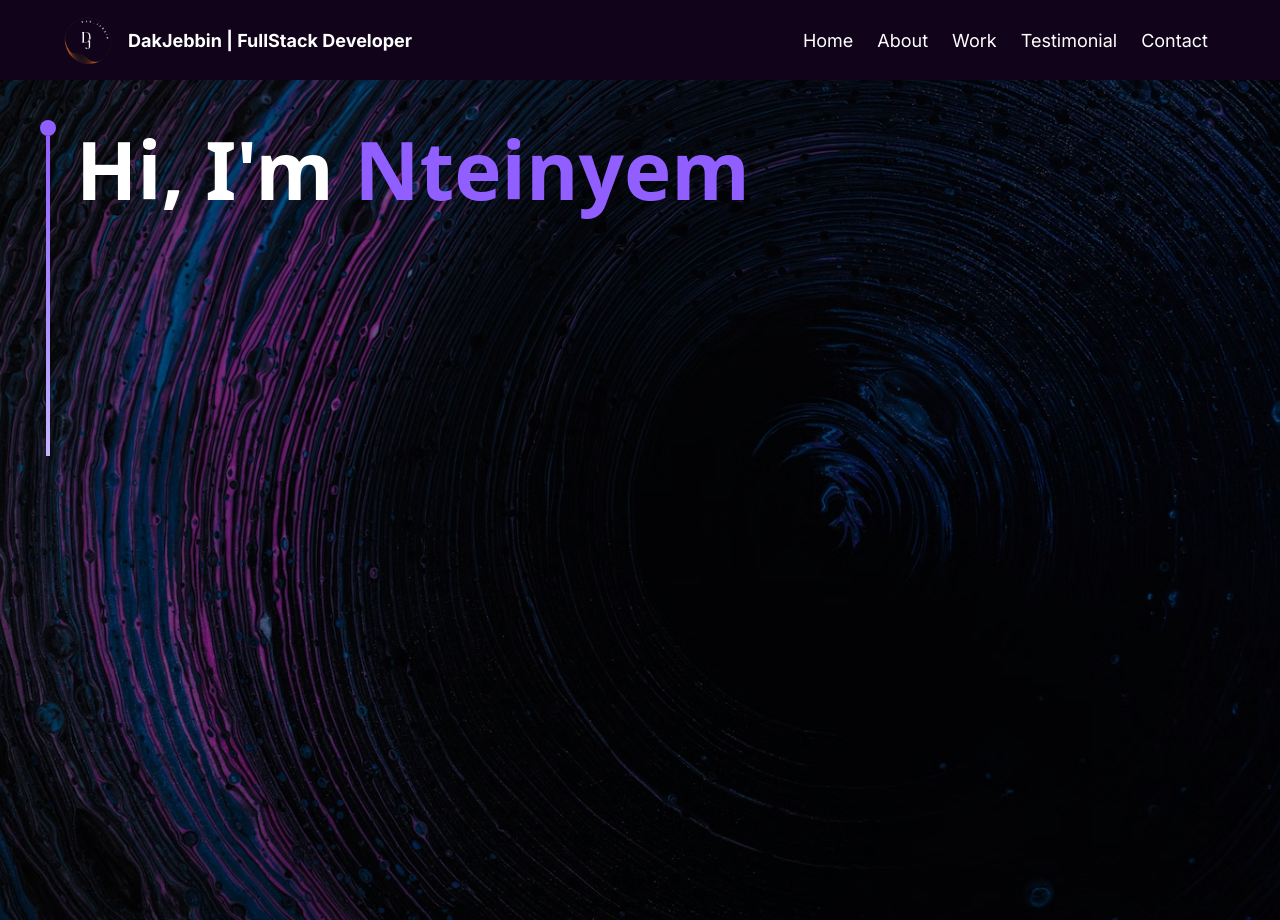
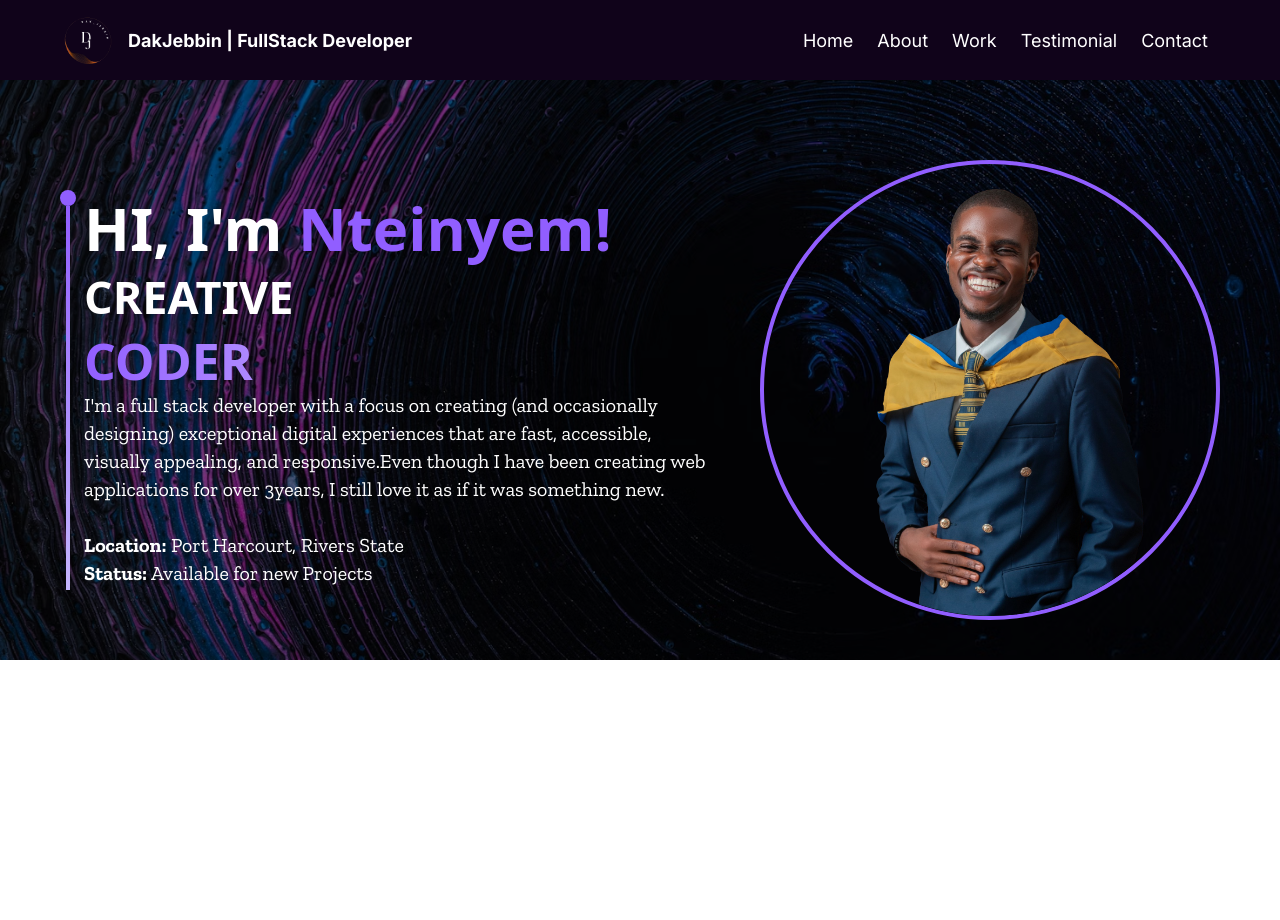
Before and after one commit to Dakjebbin/MainPortfolio, a React (Vite) app in the folder Portfolio/: page / in a window 1280 px wide. After the commit the page ends 800 px from the top, so only its background shows below. Built offline with nearby package versions, Linux system fonts and the light colour scheme.

Commit message:
more functionality

```diff
--- a/Portfolio/src/Components/Header.jsx
+++ b/Portfolio/src/Components/Header.jsx
@@ -49,7 +49,7 @@ const Header = () => {
     setIsMenuOpen(!isMenuOpen);
   }
   return (
-    <header className={!scroll ? "bg-[#10031a] sticky right-0 top-0" : "h-full w-full bg-[#23033b] bg-clip-padding backdrop-filter sticky top-0 backdrop-blur-sm bg-opacity-20 ]"}>
+    <header className={!scroll ? "bg-[#10031a] sticky right-0 top-0" : "h-full w-full bg-[#23033b] bg-clip-padding backdrop-filter sticky z-10 top-0 backdrop-blur-sm bg-opacity-20 ]"}>
         <nav className="mx-12 flex justify-between items-center">
            <Link to="/">
             <div className="flex items-center">
@@ -88,14 +88,14 @@ const Header = () => {
 
 
         <nav ref={mobileNavRef}
-        className={`bg-gradient-to-r from-gray-700 to-gray-900 z-10 min-w-[200px] rounded-xl absolute top-2 right-2 md:hidden
+        className={`bg-gradient-to-r  from-gray-700 to-gray-900 z-20 min-w-[200px] rounded-xl absolute top-2 right-2 md:hidden
           ${isMenuOpen ? "opacity-100 block" : "opacity-0 block"}
           transition-all duration-500 ease-in-out`}
         style={{
           visibility: isMenuOpen ? 'visible' : 'hidden',
           }}
       >
-        <ul className="text-white text-[18px] cursor-pointer font-Inter flex flex-col p-10">
+        <ul className="text-white text-[18px] z-20 cursor-pointer font-Inter flex flex-col p-10">
         <div onClick={toggleRotation} className="md:hidden block">
                   <IoIosCloseCircleOutline onClick={isNavActive} size={30} className={`transition-transform duration-500 ${isRotated ? "rotate-90" : ""}`}/>
                   </div>
--- a/Portfolio/src/Components/Hero.jsx
+++ b/Portfolio/src/Components/Hero.jsx
@@ -1,19 +1,77 @@
+import { useEffect, useState } from "react"
+import { assets } from "../assets/assets";
 
 
 const Hero = () => {
-  return (
-    <section className=" w-full h-screen  mx-auto mt-10">
-      <div className="flex flex-row items-start gap-5 max-w-7xl ml-10">
-      <div className="flex flex-col justify-center items-center">
+
+  const [visible, setIsVisible] = useState("CODER");
+  const [showing, setShowing] = useState(true);
+
+
+    const text = [
+      "CODER",
+      "DESIGNER",
+      "ENGINEER"
+    ]
+
+  useEffect(() => {
+    let i = 0;
+    const intervalId = setInterval(() => {
+      setShowing(false);
+
+      setTimeout(() => {
+        setIsVisible(text[i]);
+        setShowing(true);
+        i = (i + 1) % text.length;
+      }, 500)
+
+
+    }, 3000)
+
+    return () => clearInterval(intervalId);
+  }, [])
+
+   return (
+    <section className=" w-full flex items-center justify-center h-auto mx-auto p-[20px] mt-10">
+      <div className="flex max-w-[1200px] w-full lg:flex-row items-center flex-col mx-0 my-auto ">
+      <div className="flex flex-1 max-w-[700px] justify-center items-center p-[20px]">
+      <div className="flex mr-2 flex-col justify-center items-center">
            <div className="w-4 h-4 bg-[#915eff] rounded-full"/>
-           <div className="w-1 sm:h-80 h-40 bg-gradient-to-b from-[#915eff] to-violet-300"/>
+           <div className="w-1 sm:h-96 h-96 bg-gradient-to-b from-[#915eff] to-violet-300"/>
            </div>
+        <div>
 
-<div>
- <h1 className="text-white text-[50px] lg:leading-[98px] md:text-[80px] font-bold">Hi, I&apos;m <span className="text-[#915eff]">Nteinyem</span> </h1>
+        <h1 className="text-white text-[40px] leading-[50px] sm:leading-[70px]  md:text-[60px] font-bold">HI, I&apos;m <span className="text-[#915eff]">Nteinyem!</span> </h1>
+        <p className="text-white font-bold text-[30px] md:text-[45px]">CREATIVE</p>
+
+      <div>
+      <p className={`transition-all duration-500 leading-[50px] sm:leading-[60px] text-transparent bg-clip-text bg-gradient-to-r from-[#915eff] to-[white] font-bold text-[40px] sm:text-[50px] ${showing ? "opacity-100" : "opacity-0"}`}>
+      {visible}
+      </p>
+      </div>
+
+      <div className="text-white font-zillaSlab text-xl">
+      <p>
+      I&apos;m a full stack developer
+            with a focus on creating (and occasionally designing)
+            exceptional digital experiences that are fast, accessible, visually appealing,
+            and responsive.Even though I have been creating web applications for over 3years,
+            I still love it as if it was something new.
+            </p>
+            <br />
+           <p><strong>Location:</strong> Port Harcourt, Rivers State</p>
+           <p><strong>Status:</strong> Available for new Projects</p>
+
+      </div>
  </div>
 
            </div>
+
+<div className="text-white max-w-[500px] justify-center p-[20px] items-center flex flex-1 ">
+  <img className="max-w-full rounded-full h-auto border-[#915eff]   border-4" src={assets.circleImage} alt="" />
+</div>
+
+</div>
     </section>
 
 
--- a/Portfolio/src/assets/assets.js
+++ b/Portfolio/src/assets/assets.js
@@ -1,7 +1,8 @@
 import logo from "./logo-removebg-preview (1).png"
-
+import circleImage from "./Circle_image-removebg.png"
 
 export const assets =
     {
-        logo
+        logo,
+        circleImage
     }
--- a/Portfolio/src/index.css
+++ b/Portfolio/src/index.css
@@ -1,6 +1,6 @@
 
 @import url('https://fonts.googleapis.com/css2?family=Inter:ital,opsz,wght@0,14..32,100..900;1,14..32,100..900&display=swap');
-
+@import url('https://fonts.googleapis.com/css2?family=Zilla+Slab:ital,wght@0,300;0,400;0,500;0,600;0,700;1,300;1,400;1,500;1,600;1,700&display=swap');
 @import url('https://fonts.googleapis.com/css2?family=Anton&display=swap');
 
 @tailwind base;
--- a/Portfolio/tailwind.config.js
+++ b/Portfolio/tailwind.config.js
@@ -10,6 +10,7 @@ export default {
       fontFamily: {
         Inter: "Inter, serif",
         anton: "Anton",
+        zillaSlab: "Zilla Slab"
       },
       backgroundImage: {
         "hero-pattern": "url('/src/assets/bg.avif')",
```
Also changed, not shown: Portfolio/src/assets/Circle_image-removebg.png (added), 1 other file (tests, documents, lock files or other folders).
